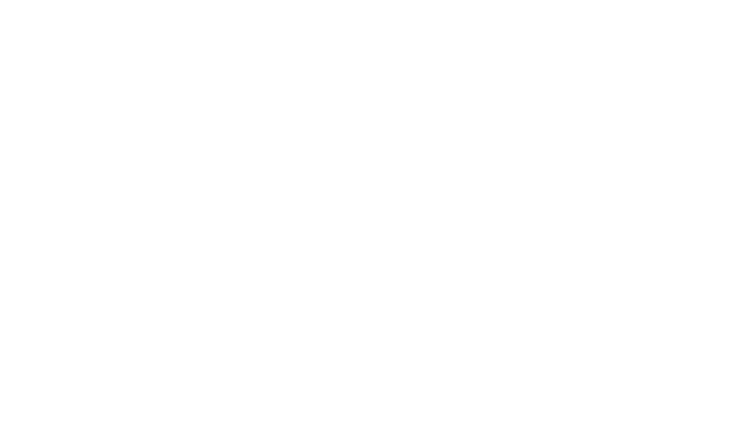
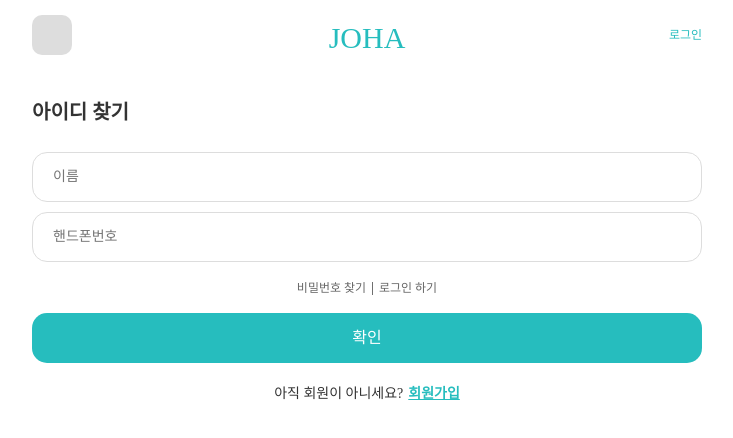
Before and after one commit to Henry93s/joha_front, a React (Create React App) app: page /findId in a window 1280 px wide. Before the commit this address had no page. Shown: the top 438 px of the page, without its empty margins (273-1006 px from the left). Built offline with nearby package versions, Linux system fonts and the light colour scheme; a web font is replaced by a local one.

Commit message:
Feat: 아이디 찾기 페이지 업데이

```diff
--- a/src/App.tsx
+++ b/src/App.tsx
@@ -8,6 +8,7 @@
 import JoinPage from "./pages/JoinPage";
 import JoinEndPage from "./pages/JoinEndPage";
 import SchedulePage from "./pages/SchedulePage";
+import FindIdPage from "./pages/FindIdPage";
 
 function App() {
     return (
@@ -35,6 +36,10 @@
                         element={<JoinEndPage />}
                     />
                     <Route
+                        path="/findId"
+                        element={<FindIdPage />}
+                    />
+                    <Route
                         path="/schedule"
                         element={<SchedulePage />}
                     />
--- /dev/null
+++ b/src/components/account/FindId.jsx
@@ -0,0 +1,135 @@
+import React, { useState } from "react";
+import styled from "styled-components";
+import { Link } from "react-router-dom";
+
+const LoginInput = styled.input`
+    & + input {
+        margin-top: 10px;
+    }
+
+    &:focus {
+        border-color: var(--main-color);
+        outline: none;
+    }
+`;
+
+const LinkUl = styled.ul`
+    text-align: center;
+    padding: 15px 0;
+
+    a {
+        color: #666;
+        font-size: 12px;
+    }
+`;
+
+const LinkLi = styled.li`
+    display: inline-block;
+    margin: 0 5px;
+`;
+
+const ShowBtn = styled.button`
+    background: #f87878;
+    color: #fff;
+    font-size: 16px;
+    width: 100%;
+    height: 50px;
+    border: 0;
+    border-radius: 15px;
+    cursor: pointer;
+`;
+
+const JoinBox = styled.div`
+    text-align: center;
+    padding-top: 20px;
+
+    & a {
+        font-weight: bold;
+        margin-left: 5px;
+        text-decoration: underline;
+        color: var(--main-color);
+    }
+`;
+
+const UserInfoDiv = styled.div`
+    text-align: center;
+    padding: 30px 0;
+    border: 2px dashed #ffbebe;
+    margin-top: 30px;
+    border-radius: 20px;
+    background: #fff6f6;
+    & button {
+        border: 0;
+        background: 0;
+        font-size: 16px;
+    }
+`;
+
+const FindId = () => {
+    const [name, setName] = useState("");
+    const [phoneNumber, setPhoneNumber] = useState("");
+    const [userId, setUserId] = useState("");
+
+    const onSubmitHandle = async (e) => {
+        e.preventDefault();
+
+        // 가짜 응답 설정
+        setTimeout(() => {
+            // 여기서 "gainedUserId"는 가짜로 얻은 사용자 아이디입니다.
+            const gainedUserId = "test@test.com";
+            setUserId(gainedUserId);
+        }, 1000); // 1초 후 가짜 응답 처리
+    };
+
+    const phoneNumberChangeHandler = (e) => {
+        let inputValue = e.target.value;
+        inputValue = inputValue.replace(/\D/g, ""); // 문자 입력 제거
+        inputValue = inputValue.replace(/(\d{3})(\d{4})(\d{4})/, "$1-$2-$3"); // 000-0000-0000 형태로 리턴
+        setPhoneNumber(inputValue);
+    };
+
+    return (
+        <form onSubmit={onSubmitHandle}>
+            <LoginInput
+                type="text"
+                placeholder="이름"
+                value={name}
+                onChange={(e) => setName(e.target.value)}
+                required
+            />
+            <LoginInput
+                type="text"
+                placeholder="핸드폰번호"
+                value={phoneNumber || ""}
+                maxLength={13}
+                onChange={phoneNumberChangeHandler}
+                required
+            />
+            <LinkUl>
+                <LinkLi>
+                    <Link to="/findPassword">비밀번호 찾기</Link>
+                </LinkLi>
+                |
+                <LinkLi>
+                    <Link to="/login">로그인 하기</Link>
+                </LinkLi>
+            </LinkUl>
+            <ShowBtn type="submit">확인</ShowBtn>
+            <JoinBox>
+                아직 회원이 아니세요?
+                <Link to="/join">회원가입</Link>
+            </JoinBox>
+            {userId && (
+                <UserInfoDiv>
+                    아이디는{" "}
+                    <button type="button">
+                        <b>{userId}</b>
+                    </button>{" "}
+                    입니다.
+                </UserInfoDiv>
+            )}
+        </form>
+    );
+};
+
+export default FindId;
--- /dev/null
+++ b/src/pages/FindIdPage.jsx
@@ -0,0 +1,17 @@
+import React from "react";
+import Header from "../components/layout/Header";
+import SubLayout from "../components/layout/SubLayout";
+import FindId from "../components/account/FindId";
+
+const FindIdPage = () => {
+    return (
+        <>
+            <Header />
+            <SubLayout pageTitle="아이디 찾기">
+                <FindId />
+            </SubLayout>
+        </>
+    );
+};
+
+export default FindIdPage;
```
